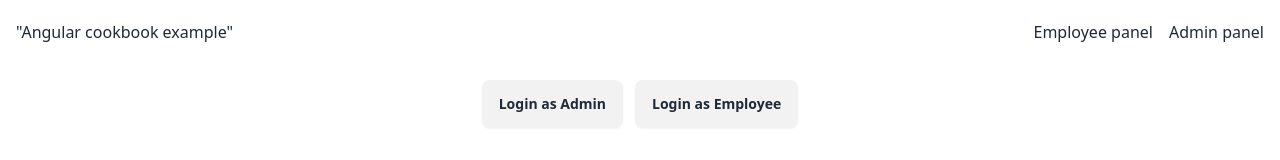
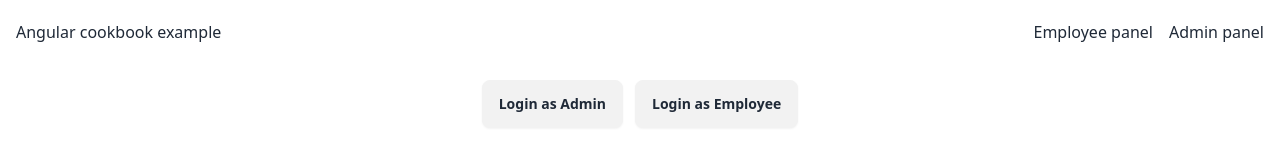
Before and after one commit to rorychatt/angular-cookbook-example, an Angular app: page / in a window 1280 px wide. Shown: the top 160 px of the page. Built offline with nearby package versions, Linux system fonts and the light colour scheme.

Commit message:
info: fix bad naming

```diff
--- a/src/app/components/header/header.component.html
+++ b/src/app/components/header/header.component.html
@@ -1,6 +1,6 @@
 <header class="navbar bg-base-100">
   <nav class="flex justify-between w-full">
-    <a routerLink="/">"Angular cookbook example"</a>
+    <a routerLink="/">Angular cookbook example</a>
     <ul class="flex space-x-4">
       <li routerLink="/employee">Employee panel</li>
       <li routerLink="/admin">Admin panel</li>
```
